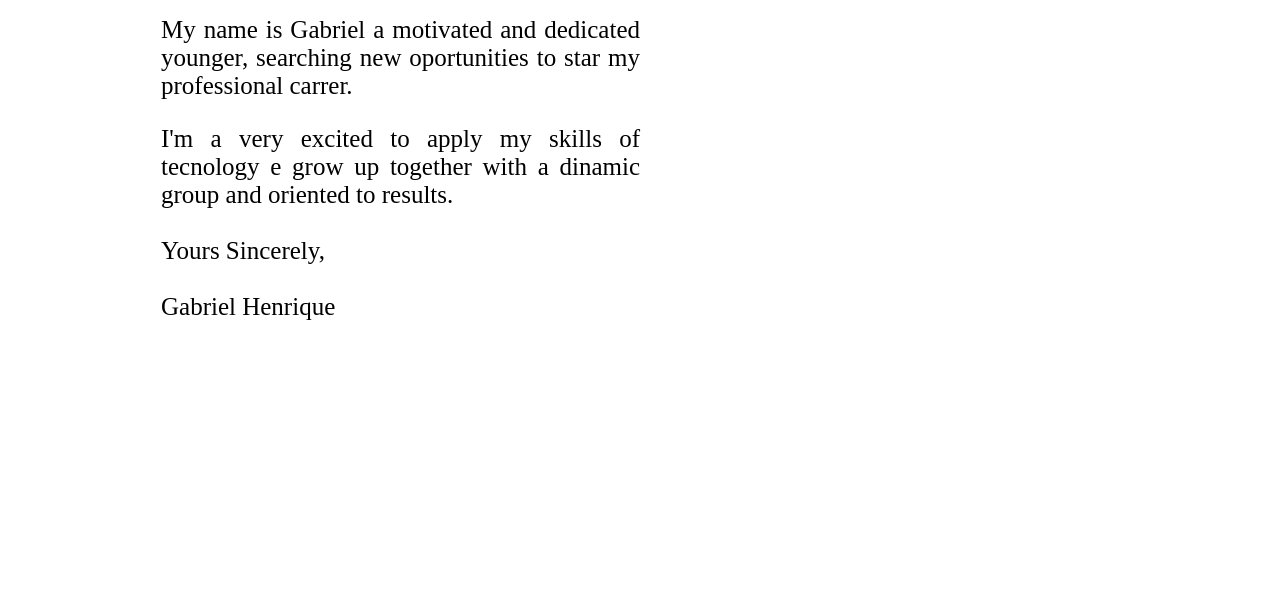
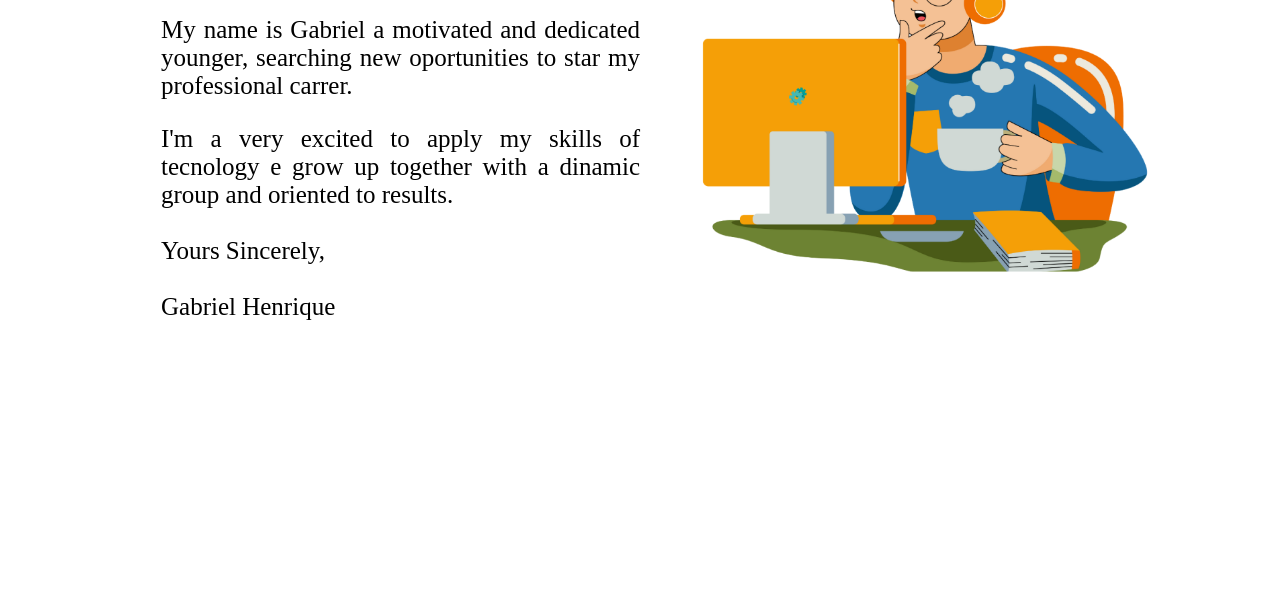
Before and after one commit to devgaba/meu-site, a plain HTML site: page index.html in a window 1280 px wide. Shown: the part 189-800 px from the top of the page. Drawn offline with Linux system fonts and the light colour scheme; the site is published under a folder, as on GitHub Pages, so addresses that start at the root find nothing; a web font is replaced by a local one.

Commit message:
RESOLVENDO PROBLEMA - IMAGEM

```diff
--- a/index.html
+++ b/index.html
@@ -35,7 +35,7 @@
                 <p>I'm a very excited to apply my skills of tecnology e grow up together with a dinamic group and oriented to results.<br><br>Yours Sincerely,<br><br>Gabriel Henrique</p>
             </div>
             <div class="image">
-                <img src="/images/developer-boy.png" alt="">
+                <img src="images/developer-boy.png" alt="">
             </div>
         </section>
     </main>
```
